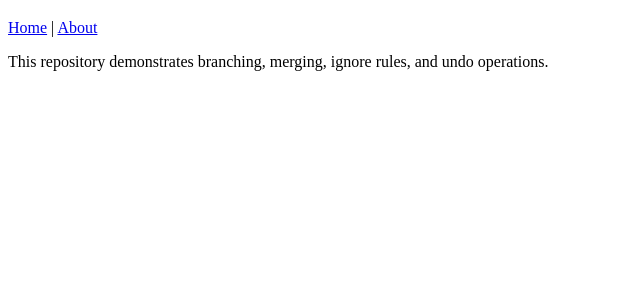
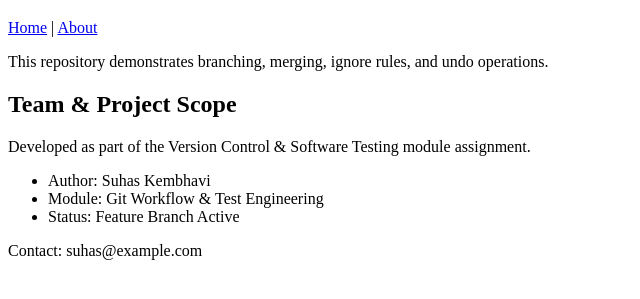
Before and after one commit to Suhassk205/git-workflow-assignment, a plain HTML site: page about.html in a window 1280 px wide. Shown: the part 61-360 px from the top of the page, without its empty margins (0-640 px from the left). Drawn offline with Linux system fonts and the light colour scheme.

Commit message:
Feature: Add team details and project scope to about.html

```diff
--- a/about.html
+++ b/about.html
@@ -15,6 +15,18 @@
     </header>
     <main>
         <p>This repository demonstrates branching, merging, ignore rules, and undo operations.</p>
+        <section>
+            <h2>Team & Project Scope</h2>
+            <p>Developed as part of the Version Control & Software Testing module assignment.</p>
+            <ul>
+                <li>Author: Suhas Kembhavi</li>
+                <li>Module: Git Workflow & Test Engineering</li>
+                <li>Status: Feature Branch Active</li>
+            </ul>
+        </section>
     </main>
+    <footer>
+        <p>Contact: suhas@example.com</p>
+    </footer>
 </body>
 </html>
```
